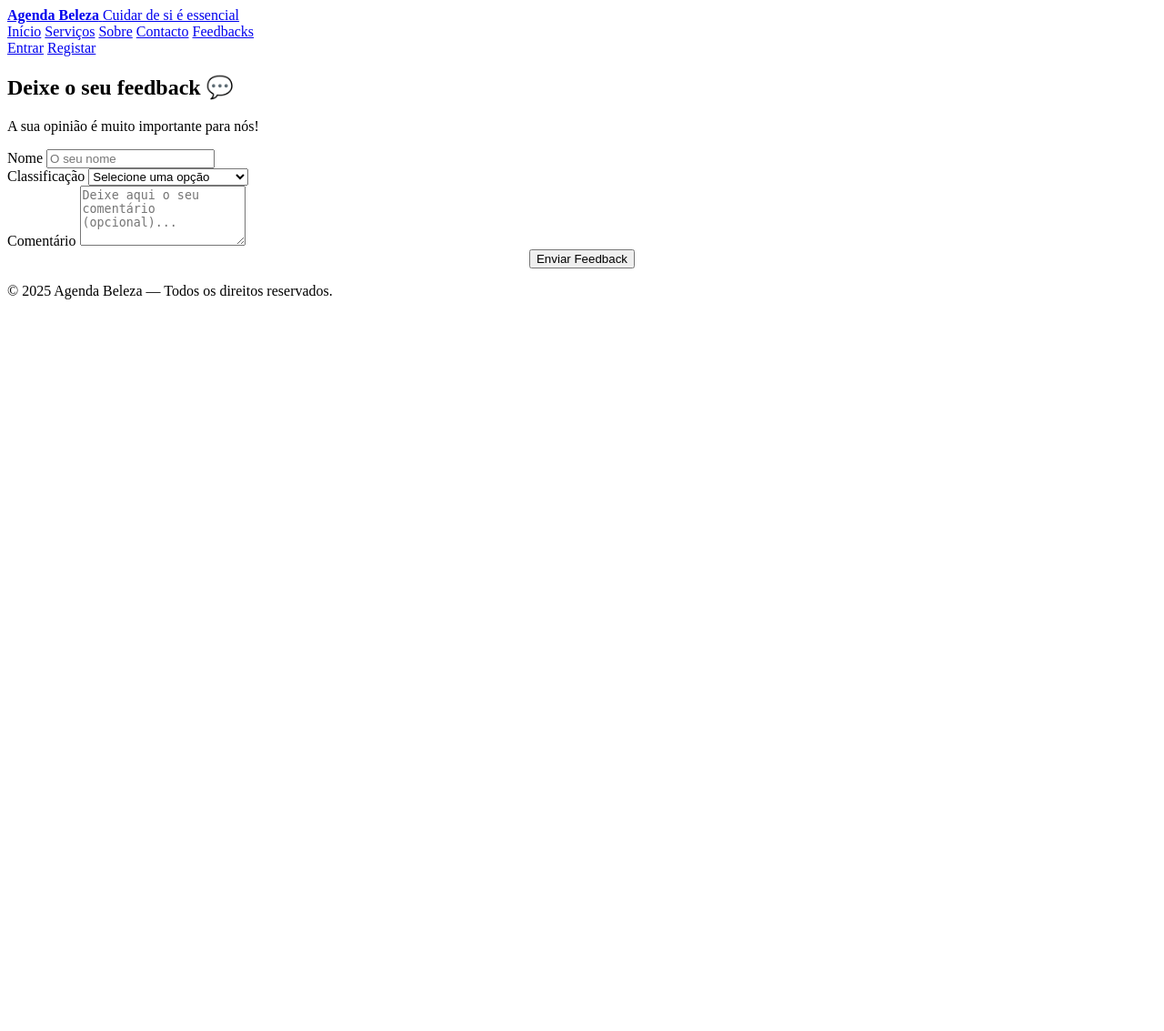
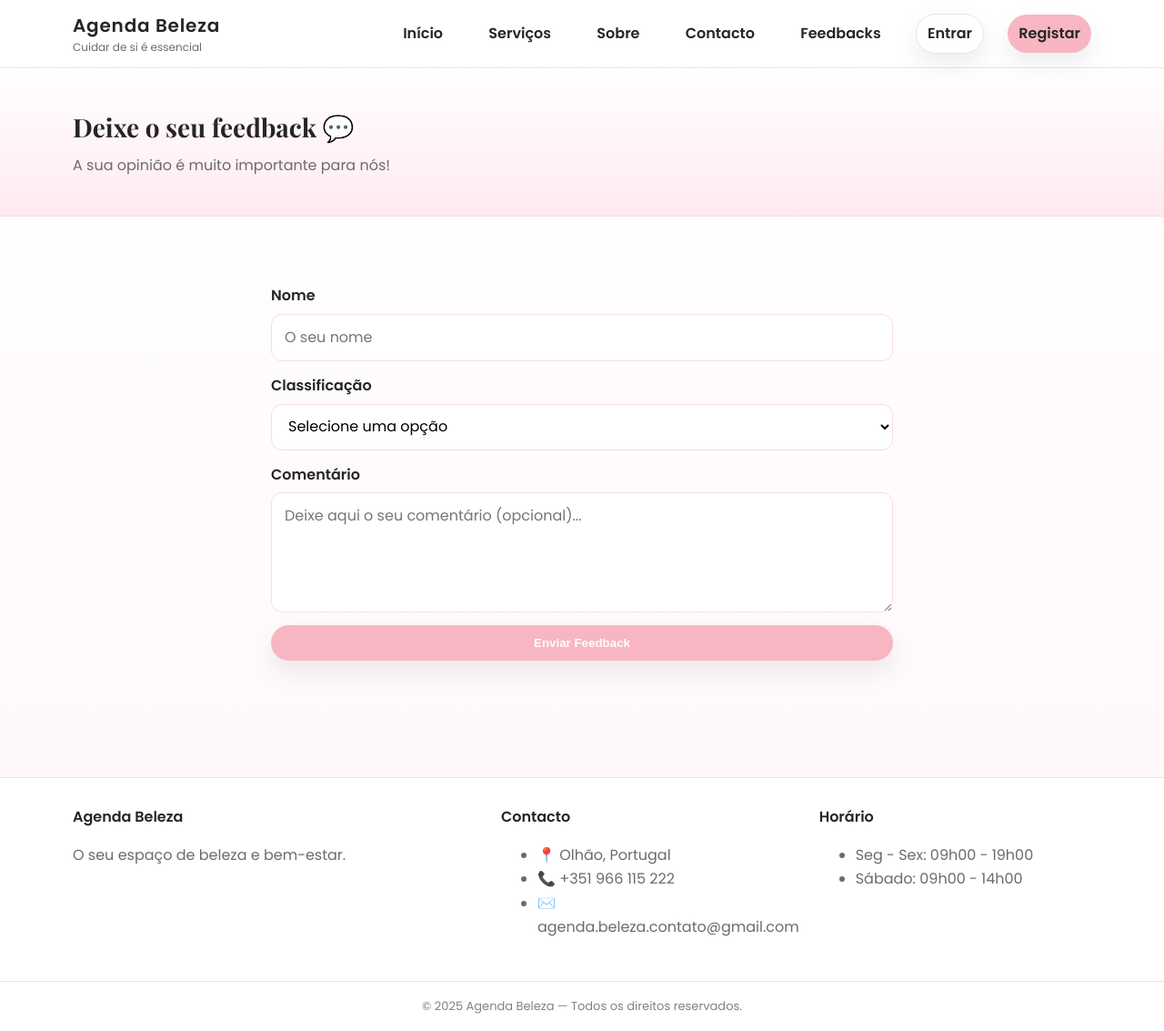
Before and after one commit to megui94/agenda-beleza, a Flask app: page /feedback in a window 1280 px wide. Shown: the whole page at 91% size. Before the commit the page ends 329 px from the top, so only its background shows below. Run offline with Flask 3, Linux system fonts and the light colour scheme.

Commit message:
atualizar site

```diff
--- a/app.py
+++ b/app.py
@@ -175,31 +175,40 @@ def login():
         password = request.form.get("password") or ""
 
         conn = get_db_connection()
-        cur = conn.cursor()
-        cur.execute("SELECT Id, Password, Nome, IsAdmin, EmailVerificado FROM Utilizador WHERE Email=%s", (email,))
+        cur = conn.cursor(dictionary=True)
+        cur.execute(
+            "SELECT Id, Password, Nome, IsAdmin, EmailVerificado FROM Utilizador WHERE Email=%s",
+            (email,),
+        )
         user = cur.fetchone()
         conn.close()
 
-        if user and bcrypt.check_password_hash(user[1], password):
-            # 🛑 Verificar se o e-mail foi confirmado
-            if not user[4]:
+        # ✅ Utilizador existe e password correta?
+        if user and bcrypt.check_password_hash(user["Password"], password):
+
+            # ✅ Verificação de e-mail
+            if not user.get("EmailVerificado"):
                 flash("Por favor, confirme o seu e-mail antes de iniciar sessão.", "warning")
                 return redirect(url_for("login"))
 
-            # ✅ Login autorizado
+            # ✅ Guardar dados na sessão
             session.update({
-                "user_id": user[0],
+                "user_id": user["Id"],
                 "email": email,
-                "nome": user[2],
-                "is_admin": bool(user[3])
+                "nome": user["Nome"],
+                "is_admin": bool(user["IsAdmin"]),
             })
-            flash(f"Bem-vindo(a), {user[2]}!", "success")
+
+            flash(f"Bem-vindo(a), {user['Nome']}!", "success")
 
             next_page = session.pop("next", None)
             return redirect(url_for(next_page)) if next_page else redirect(url_for("index"))
 
+        # Falhou login
         flash("E-mail ou senha incorretos.", "error")
+        return render_template("login.html")
 
+    # GET → só mostra o formulário
     return render_template("login.html")
 
 
@@ -372,9 +381,6 @@ def agendar_redirect():
         return redirect(url_for("login"))
     return redirect(url_for("marcacoes"))
 
-from datetime import datetime
-import os
-from flask import render_template, request, redirect, url_for, flash, session
 
 @app.route("/marcacoes", methods=["GET", "POST"])
 def marcacoes():
@@ -586,7 +592,6 @@ def admin_mensagens():
     conn.close()
 
     return render_template("admin_mensagens.html", mensagens=mensagens, q=q)
-
 
 
 @app.route("/admin/mensagens/eliminar/<int:id>", methods=["POST"])
--- a/templates/base.html
+++ b/templates/base.html
@@ -3,94 +3,207 @@
 <head>
   <meta charset="UTF-8">
   <meta name="viewport" content="width=device-width, initial-scale=1.0">
-
   <title>{% block title %}Agenda Beleza{% endblock %}</title>
 
-    <!-- Google Fonts -->
-    <link href="https://fonts.googleapis.com/css2?family=Poppins:wght@300;400;500;600;700&display=swap" rel="stylesheet">
+  <!-- 🌸 ESTILOS -->
+  <link rel="stylesheet" href="{{ url_for('static', filename='styles/theme.css') }}">
+  <link rel="preconnect" href="https://fonts.googleapis.com">
+  <link rel="preconnect" href="https://fonts.gstatic.com" crossorigin>
+  <link href="https://fonts.googleapis.com/css2?family=Playfair+Display:wght@400;700&family=Poppins:wght@400;600&display=swap" rel="stylesheet">
 
-    <!-- CSS principal -->
-    <link rel="stylesheet" href="{{ url_for('static', filename='css/theme.css') }}">
+  <!-- 📅 FLATPICKR CALENDAR -->
+  <link rel="stylesheet" href="https://cdn.jsdelivr.net/npm/flatpickr/dist/flatpickr.min.css">
 
-    <!-- Ícones -->
-    <link rel="stylesheet" href="https://cdnjs.cloudflare.com/ajax/libs/font-awesome/6.5.0/css/all.min.css">
+  <style>
+    .user-menu {
+      position: relative;
+    }
+    .user-dropdown {
+      display: none;
+      position: absolute;
+      inset-block-start: 60px;
+      inset-inline-end: 0;
+      background: #fff;
+      border-radius: 14px;
+      box-shadow: 0 6px 24px rgba(0,0,0,0.08);
+      min-inline-size: 220px;
+      overflow: hidden;
+      opacity: 0;
+      transform: translateY(-10px);
+      transition: all .3s ease;
+      z-index: 999;
+    }
+    .user-dropdown.show {
+      display: block;
+      opacity: 1;
+      transform: translateY(0);
+    }
+    .user-dropdown a {
+      display: block;
+      padding: 12px 18px;
+      text-decoration: none;
+      color: #333;
+      transition: .2s;
+    }
+    .user-dropdown a:hover {
+      background: #fce4ef;
+      color: #a6487a;
+    }
+    .logout:hover {
+      background: #ffe3e6;
+      color: #d60000 !important;
+    }
+
+    /* ✨ Fade dos alertas */
+    .alert {
+      animation: fadeIn .3s ease-out;
+    }
+    .fade-out {
+      opacity: 0;
+      transition: opacity .5s ease-out;
+    }
+    @keyframes fadeIn {
+      from { opacity: 0; }
+      to   { opacity: 1; }
+    }
+  </style>
 </head>
 
 <body>
-    <!-- ===========================
-             🌸 HEADER / NAVBAR
-    ============================ -->
-    <header class="navbar">
-        <div class="container nav-container">
 
-            <a href="{{ url_for('home') }}" class="logo">
-                <strong>Agenda Beleza</strong>
-                <span>Cuidar de si é essencial</span>
+  <!-- 🌸 HEADER -->
+  <header class="site-header">
+    <div class="container nav-wrapper">
+
+      <a href="{{ url_for('index') }}" class="brand">
+        <span class="brand-mark">Agenda Beleza</span>
+        <span class="brand-sub">Cuidar de si é essencial</span>
       </a>
 
-            <nav class="nav-links">
-                <a href="{{ url_for('home') }}">Início</a>
+      <!-- Mobile menu -->
+      <input type="checkbox" id="nav-toggle" class="nav-toggle">
+      <label for="nav-toggle" class="hamburger"><span></span></label>
+
+      <nav class="nav">
+        <a href="{{ url_for('index') }}">Início</a>
         <a href="{{ url_for('servicos') }}">Serviços</a>
         <a href="{{ url_for('sobre') }}">Sobre</a>
-                <a href="{{ url_for('contacto') }}">Contacto</a>
-                <a href="{{ url_for('feedbacks') }}">Feedbacks</a>
-            </nav>
+        <a href="{{ url_for('contato') }}">Contacto</a>
+        <a href="{{ url_for('listar_feedbacks') }}">Feedbacks</a>
 
-            <!-- Menu utilizador -->
-            {% if session.get("user_id") %}
+        {% if session.get('user_id') %}
+
         <div class="user-menu">
-                    <span class="user-circle">{{ session["user_name"][0] }}</span>
-                    <span class="user-name">Olá, {{ session["user_name"] }} 👋</span>
-                    <div class="dropdown">
-                        <a href="{{ url_for('minhas_marcacoes') }}">Minhas Marcações</a>
-                        <a href="{{ url_for('logout') }}">Terminar Sessão</a>
+          <button class="user-toggle" id="userToggle">
+            <div class="avatar">{{ session['nome'][0]|upper }}</div>
+            <span class="user-greet">Olá, {{ session['nome'].split(' ')[0] }} 👋</span>
+          </button>
+
+          <div id="userDropdown" class="user-dropdown">
+
+            {% if is_admin %}
+              <div class="header">Administração</div>
+              <a href="{{ url_for('admin_marcacoes') }}">⚙️ Painel Administrativo</a>
+              <a href="{{ url_for('admin_mensagens') }}">📨 Mensagens Recebidas</a>
+            {% else %}
+              <a href="{{ url_for('marcacoes') }}">🗓️ Agendar</a>
+              <a href="{{ url_for('minhas_marcacoes') }}">📋 Minhas Marcações</a>
+              <a href="{{ url_for('feedback') }}">💬 Dar Feedback</a>
+            {% endif %}
+
+            <a href="{{ url_for('logout') }}" class="logout">🚪 Sair</a>
           </div>
         </div>
+
         {% else %}
-                <div class="auth-buttons">
-                    <a class="btn-login" href="{{ url_for('login') }}">Entrar</a>
-                    <a class="btn-registar" href="{{ url_for('register') }}">Registar</a>
-                </div>
+          <a href="{{ url_for('login') }}" class="btn btn-outline">Entrar</a>
+          <a href="{{ url_for('registar') }}" class="btn btn-primary">Registar</a>
         {% endif %}
+      </nav>
     </div>
   </header>
 
-
-
-    <!-- ===========================
-             🔔 ALERTAS GLOBAIS
-    ============================ -->
-    <div class="flash-wrapper">
-        {% with messages = get_flashed_messages(with_categories=true) %}
-            {% if messages %}
-                {% for category, message in messages %}
-                    <div class="alert alert-{{ category }}">
-                        <span class="alert-icon"></span>
-                        <span>{{ message }}</span>
-                    </div>
+  <!-- 🔔 FLASH MESSAGES -->
+  <div class="container">
+    {% with msgs = get_flashed_messages(with_categories=true) %}
+      {% if msgs %}
+        {% for category, msg in msgs %}
+          <div class="alert {{ category }}">{{ msg }}</div>
         {% endfor %}
       {% endif %}
     {% endwith %}
   </div>
 
-
-
-    <!-- ===========================
-                📌 CONTEÚDO
-    ============================ -->
+  <!-- 🔥 CONTENT -->
   <main>
     {% block content %}{% endblock %}
   </main>
 
+  <!-- 👣 FOOTER -->
+  <footer class="site-footer">
+    <div class="container grid footer-grid">
+      <div>
+        <h4>Agenda Beleza</h4>
+        <p>O seu espaço de beleza e bem-estar.</p>
+      </div>
+      <div>
+        <h4>Contacto</h4>
+        <ul>
+          <li>📍 Olhão, Portugal</li>
+          <li>📞 +351 966 115 222</li>
+          <li>✉️ agenda.beleza.contato@gmail.com</li>
+        </ul>
+      </div>
+      <div>
+        <h4>Horário</h4>
+        <ul>
+          <li>Seg - Sex: 09h00 - 19h00</li>
+          <li>Sábado: 09h00 - 14h00</li>
+        </ul>
+      </div>
+    </div>
 
-
-    <!-- ===========================
-                🌙 FOOTER
-    ============================ -->
-    <footer class="footer">
-    <div class="container footer-content">
-        <p>© {{ current_year }} Agenda Beleza — Todos os direitos reservados.</p>
+    <div class="copyright">
+      &copy; {{ current_year }} Agenda Beleza — Todos os direitos reservados.
     </div>
   </footer>
+
+  <!-- 📅 FLATPICKR SCRIPT -->
+  <script src="https://cdn.jsdelivr.net/npm/flatpickr"></script>
+
+  <script>
+    /* MENU DROPDOWN */
+    const toggle = document.getElementById("userToggle");
+    const dropdown = document.getElementById("userDropdown");
+
+    if (toggle) {
+      toggle.addEventListener("click", (e) => {
+        e.stopPropagation();
+        dropdown.classList.toggle("show");
+      });
+
+      document.addEventListener("click", () => {
+        dropdown.classList.remove("show");
+      });
+    }
+
+    /* FLASH ALERTS */
+    document.querySelectorAll(".alert").forEach(el => {
+      setTimeout(() => {
+        el.classList.add("fade-out");
+        setTimeout(() => el.remove(), 600);
+      }, 3000);
+    });
+
+    /* ATIVA O FLATPICKR SE EXISTIR NO HTML */
+    if (document.querySelector("#datahora")) {
+      flatpickr("#datahora", {
+        enableTime: true,
+        dateFormat: "Y-m-d H:i",
+        time_24hr: true,
+        minDate: "today"
+      });
+    }
+  </script>
 </body>
 </html>
```
Also changed, not shown: 1 other file. Lines whose indentation alone changed are shown as unchanged.
